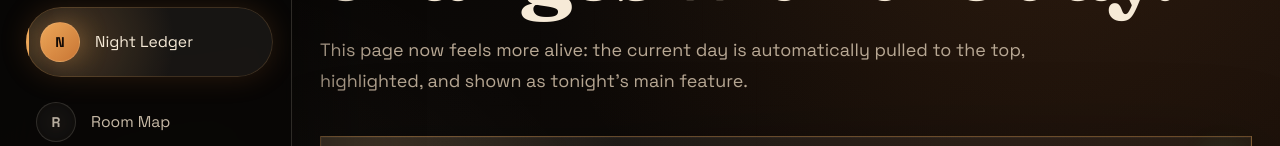
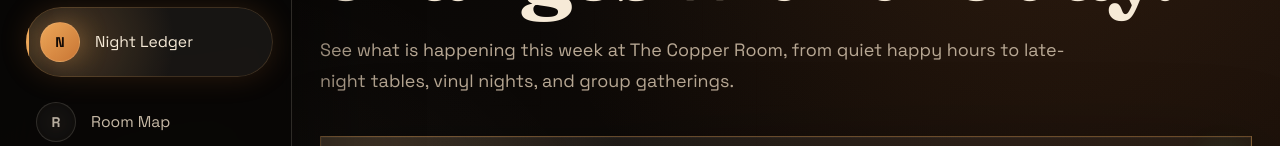
Before and after one commit to Sumer26/Demo3_Bar, a plain HTML site: page code/calendar.html in a window 1280 px wide. Shown: the part 273-419 px from the top of the page. Drawn offline with Linux system fonts and the light colour scheme.

Commit message:
Update lead paragraph in calendar.html

```diff
--- a/code/calendar.html
+++ b/code/calendar.html
@@ -33,7 +33,7 @@
         <header class="page-intro ledger-intro dynamic-intro">
     <p class="kicker">Night Ledger</p>
     <h1>A weekly board that changes with the day.</h1>
-    <p class="lead">This page now feels more alive: the current day is automatically pulled to the top, highlighted, and shown as tonight’s main feature.</p>
+    <p class="lead">See what is happening this week at The Copper Room, from quiet happy hours to late-night tables, vinyl nights, and group gatherings.</p>
 </header>
 
 <section class="today-ledger section-pad" aria-live="polite">
```
